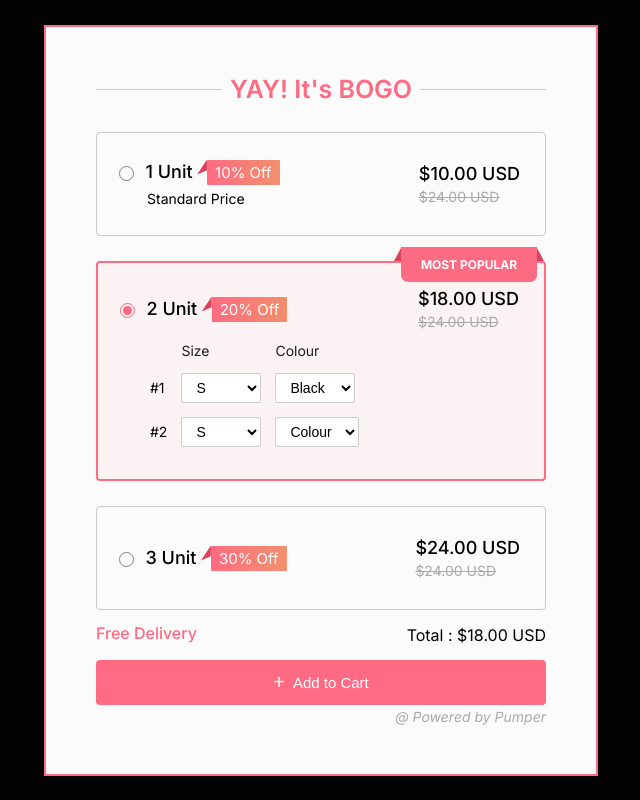
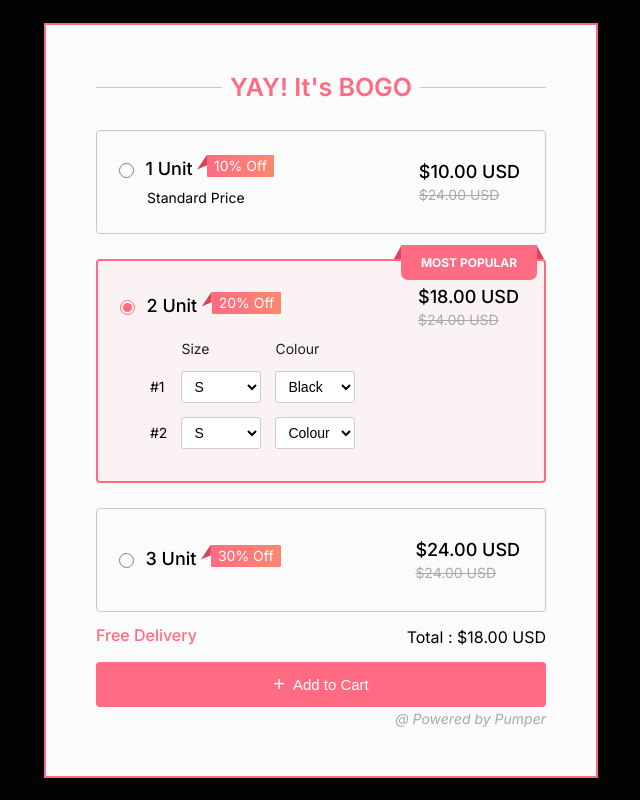
Before and after one commit to Hiruroy/It-s-BOGO, a plain HTML site: page index.html in a window 1280 px wide. Shown: the whole page, without its empty margins (319-959 px from the left). Drawn offline with Linux system fonts and the light colour scheme.

Commit message:
first commit

```diff
--- a/assets/style.css
+++ b/assets/style.css
@@ -134,16 +134,21 @@ main {
 .discount {
   border-radius: 1px;
 
-  padding: 3px 8px;
+  padding: 4px 7px;
   font-weight: 400;
-  font-size: 15px;
+  font-size: 14px;
   line-height: 100%;
   letter-spacing: 0%;
   text-align: center;
-  background: linear-gradient(to right, var(--primary-color), #ef764acd);
+  background: linear-gradient(to right, var(--primary-color), #fa886f);
   color: white;
   position: relative;
   margin-left: 10px;
+
+  display: inline-block;
+  transform: translateY(-4px);
+
+
 }
 .discount::after {
   position: absolute;
@@ -303,10 +308,10 @@ td {
 .size-dropdown,
 .color-dropdown {
   min-width: 80px;
-  padding: 5px 10px;
+  padding: 6px 8px;
   font-size: 14px;
   border: 1px solid #ccc;
-  border-radius: 2px;
+  border-radius: 3px;
   background-color: white;
   cursor: pointer;
 }
```
